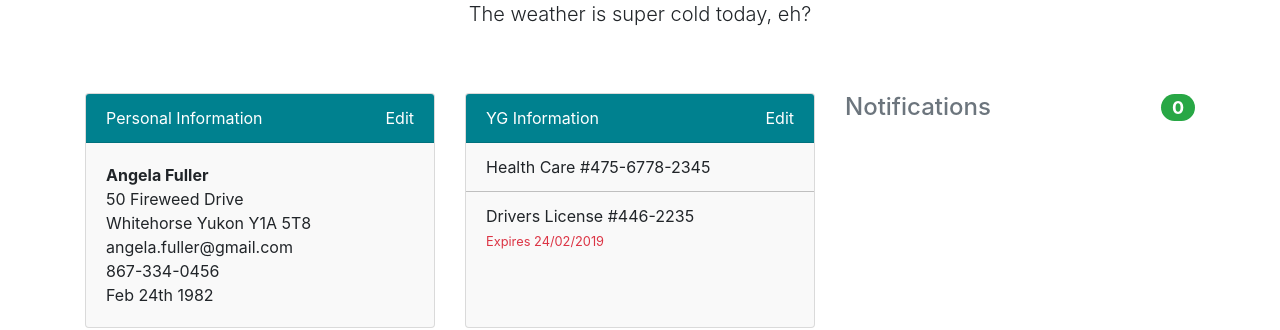
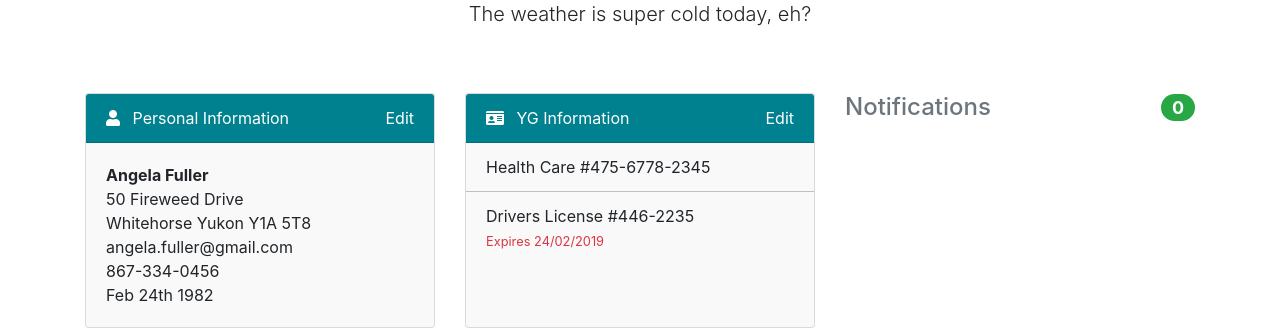
Before and after one commit to patdryburgh/my-yukon-prototype, a Jekyll site: the page built from profile.html, in a window 1280 px wide. Shown: the part 195-525 px from the top of the page. Built offline with Jekyll 4.4.1, drawn with Linux system fonts in a browser that asks for light colours; nearby versions of some CDN libraries; some of the changed text lies outside the part shown.

Commit message:
Added icons

```diff
--- a/_sass/styles.scss
+++ b/_sass/styles.scss
@@ -89,6 +89,10 @@ a {
     .list-group-item {
       background-color: transparent;
     }
+
+    .fas {
+       margin-right: 8px;
+    }
   }
 }
 
--- a/js/profiles.js
+++ b/js/profiles.js
@@ -40,18 +40,11 @@ var profiles = {
             {
                 "name": "Subaru Outback 2005",
                 "expiry": "2019-07-31"
-            },
-            {
-                "name": "Toyota Tacoma 2010",
-                "expiry": ""
             }
         ],
         "property": [
             {
                 "name": "50 Fireweed Drive, Whitehorse",
-            },
-            {
-                "name": "72 Lewes Boulevard, Whitehorse",
             }
         ]
     },
--- a/profile.html
+++ b/profile.html
@@ -122,7 +122,7 @@ permalink: /my-profile/
             <div class="col-md-6 mb-4">
                 <div class="card h-100">
                     <div class="card-header d-flex">
-                        Personal Information
+                        <div><i class="fas fa-user"></i> Personal Information</div>
                         <a href="{{ '/my-profile/edit-profile' | absolute_url}}" class="ml-auto">Edit</a>
                     </div>
                     <div class="card-body">
@@ -137,7 +137,7 @@ permalink: /my-profile/
             <div class="col-md-6 mb-4">
                 <div class="card h-100">
                     <div class="card-header d-flex">
-                        YG Information
+                        <div><i class="fas fa-id-card"></i> YG Information</div>
                         <a href="{{ '/my-profile/edit-yg-info' | absolute_url}}" class="ml-auto">Edit</a>
                     </div>
                         <ul class="list-group list-group-flush d-flex" id="ygInfo">
@@ -147,7 +147,7 @@ permalink: /my-profile/
             <div class="col-md-6 mb-4">
                 <div class="card h-100">
                     <div class="card-header d-flex">
-                        Permits & Licenses
+                        <div><i class="fas fa-tag"></i> Permits & Licenses</div>
                         <a href="{{ '/my-profile/edit-permits-licenses' | absolute_url}}" class="ml-auto">Edit</a>
                     </div>
                     <ul class="list-group list-group-flush d-flex" id="licenses">
@@ -157,7 +157,7 @@ permalink: /my-profile/
             <div class="col-md-6 mb-4">
                 <div class="card h-100">
                     <div class="card-header d-flex">
-                        Vehicles
+                        <div><i class="fas fa-car-side"></i> Vehicles</div>
                         <a href="{{ '/my-profile/edit-vehicles' | absolute_url}}" class="ml-auto">Edit</a>
                     </div>
                         <ul class="list-group list-group-flush" id="vehicles">
@@ -167,7 +167,7 @@ permalink: /my-profile/
             <div class="col-md-6 mb-4">
                 <div class="card h-100">
                     <div class="card-header d-flex">
-                        Property
+                        <div><i class="fas fa-home"></i> Property</div>
                         <a href="{{ '/my-profile/edit-houses' | absolute_url}}" class="ml-auto">Edit</a>
                     </div>
                         <ul class="list-group list-group-flush" id="property">
```
